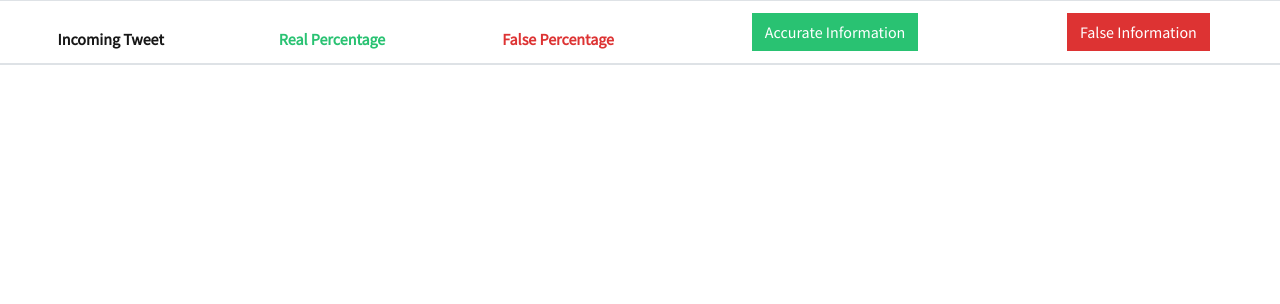
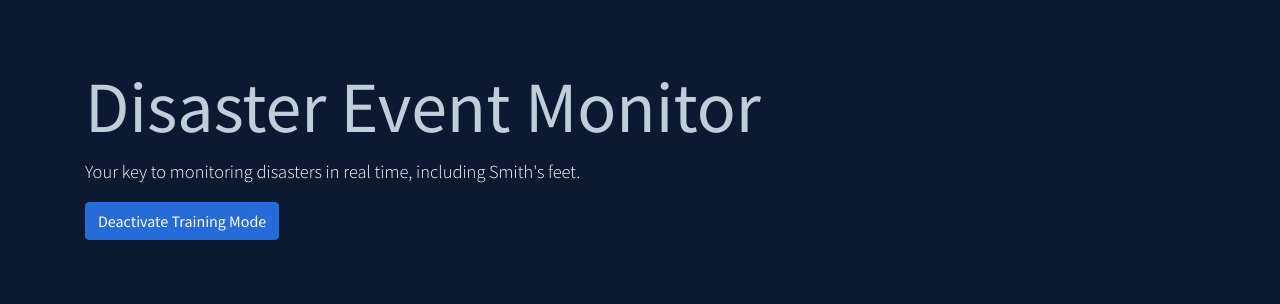
Before and after one commit to abdulelakiri/Varsity-Hacking-Team, a Flask app: template webpage/templates/trainingtable.html in a window 1280 px wide. Shown: the part 72-376 px from the top of the page. Run offline with Flask 2, Linux system fonts and the light colour scheme; the template is opened without the code that fills it, so the values that code supplies are empty; some libraries are stand-ins or nearby versions.

Commit message:
added link back to home

```diff
--- a/webpage/routes.py
+++ b/webpage/routes.py
@@ -12,7 +12,7 @@ def table():
 
 @home.route('/traintable')
 def traintable():
-    return render_template('traintable.html',title='TrainingTable')
+    return render_template('trainingtable.html',title='TrainingTable')
 
 @home.route('/heatmap')
 def heatmap():
--- a/webpage/templates/trainingtable.html
+++ b/webpage/templates/trainingtable.html
@@ -1,6 +1,18 @@
 {% extends 'base.html' %}
 {% block content %}
-  <table class="table">
+<div class="jumbotron bg-dark text-white mb-0">
+  <div class="container">
+    <h1 class="display-3 text-light">Disaster Event Monitor</h1>
+    <div class="lead mb-3">Your key to monitoring disasters in real time, including Smith's feet.
+    </div>
+    <button type="button" class="btn btn-primary" style="border-radius: 4px;" >
+      <a href="{{ url_for('site.homepage') }}"
+      class="pl-md-0 text-white">Deactivate Training Mode</a>
+    </button>
+    <!--If possible, include overlays for explaining what training mode is-->
+  </div>
+</div>
+<table class="table">
     <thead>
       <tr>
         <th class="text-base" style="text-align: center;">Incoming Tweet</th>
```
